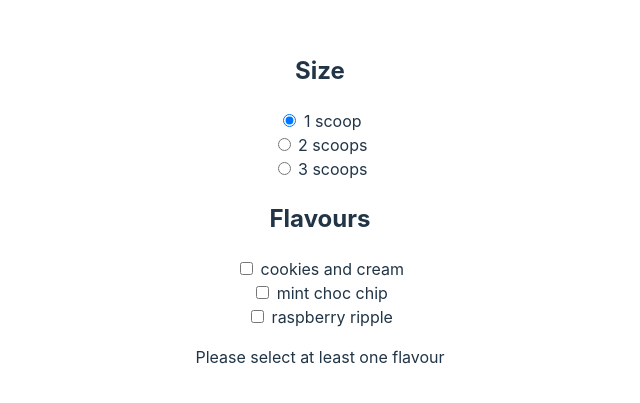
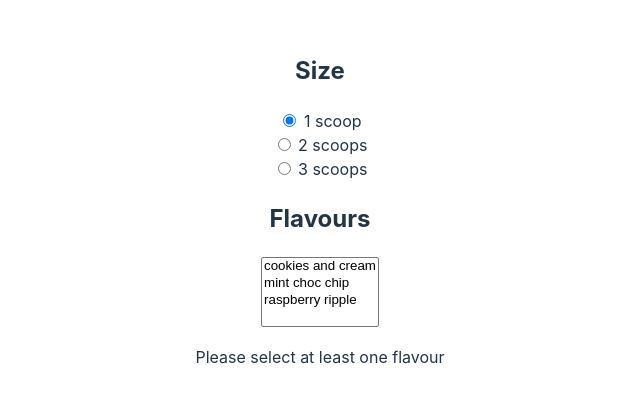
Before and after one commit to Filipe-vilela-felix/svelte-tutorial, a Svelte app: page / in a window 1280 px wide. Shown: the part 191-594 px from the top of the page, without its empty margins (320-960 px from the left). Built offline with nearby package versions, Linux system fonts and the light colour scheme.

Commit message:
select-multiple

```diff
--- a/src/App.svelte
+++ b/src/App.svelte
@@ -22,18 +22,11 @@
 
 <h2>Flavours</h2>
 
-{#each ['cookies and cream', 'mint choc chip', 'raspberry ripple'] as flavour}
-  <label>
-    <input
-      type="checkbox"
-      name="flavours"
-      value={flavour}
-      bind:group={flavours}
-    />
-    {flavour}
-    <br>
-  </label>
-{/each}
+<select multiple bind:value={flavours}>
+  {#each ['cookies and cream', 'mint choc chip', 'raspberry ripple'] as flavour}
+    <option>{flavour}</option>
+  {/each}
+</select>
 
 {#if flavours.length === 0}
   <p>Please select at least one flavour</p>
@@ -47,6 +40,10 @@
 {/if}
 
 <!--
+
+  O elemento <select> pode ter um atributo multiple, que permite ao usuário selecionar várias opções ao mesmo tempo.
+
+  Quando o atributo multiple está presente, o valor do elemento <select> é uma matriz contendo os valores das opções selecionadas pelo usuário.
 
   Contextualizando o código:
     Este código permite ao usuário escolher o tamanho e os sabores de um sorvete.
@@ -63,9 +60,9 @@
         Para cada número na matriz, o código cria um elemento <label> contendo um elemento <input> do tipo “radio” e um texto que exibe
         o número de bolas de sorvete correspondente. O atributo value do elemento <input> é definido como o número atual da iteração.
       - Na seção “Sabores”:
-        O código usa outro loop {#each} para iterar sobre uma matriz de strings representando os sabores disponíveis.
-        Para cada sabor na matriz, o código cria um elemento <label> contendo um elemento <input> do tipo “checkbox” e um texto que exibe
-          o sabor correspondente. O atributo value do elemento <input> é definido como o sabor atual da iteração.
+        O código começa com um elemento <select> que tem o atributo multiple e a diretiva bind:value vinculando seu valor à variável flavours.
+        Dentro do elemento <select>, o código usa um loop {#each} para iterar sobre uma matriz de strings representando os sabores disponíveis.
+        Para cada sabor na matriz, o código cria um elemento <option> contendo o sabor correspondente.
 
     - Finalmente, o código usa uma estrutura condicional {#if} para verificar se a matriz flavours está vazia ou se seu comprimento é maior que o valor da variável scoops.
       Se a matriz estiver vazia, o código exibe uma mensagem pedindo ao usuário para selecionar pelo menos um sabor.
```
